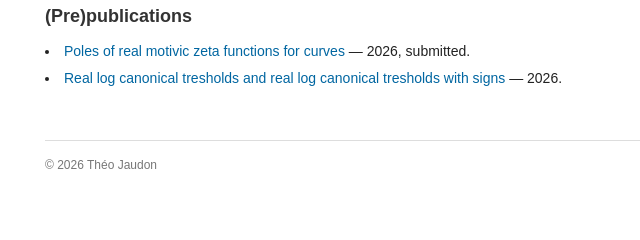
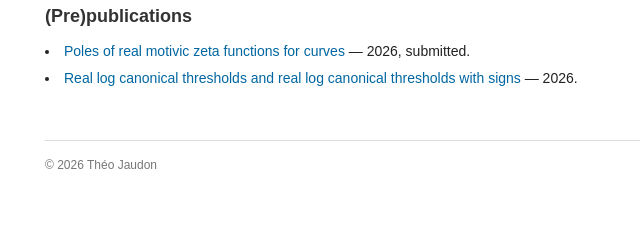
Before and after one commit to TheoJaudon/theojaudon.github.io, a plain HTML site: page research.html in a window 1280 px wide. Shown: the part 383-623 px from the top of the page, 205-845 px from the left. Drawn offline with Linux system fonts and the light colour scheme.

Commit message:
Fix spelling of 'thresholds' in research.html

```diff
--- a/research.html
+++ b/research.html
@@ -140,7 +140,7 @@
 
                      <li>
                             <a href="https://arxiv.org/abs/2611.17004">
-                                Real log canonical tresholds and real log canonical tresholds with signs
+                                Real log canonical thresholds and real log canonical thresholds with signs
                             </a>
 
                             — 2026.
```
